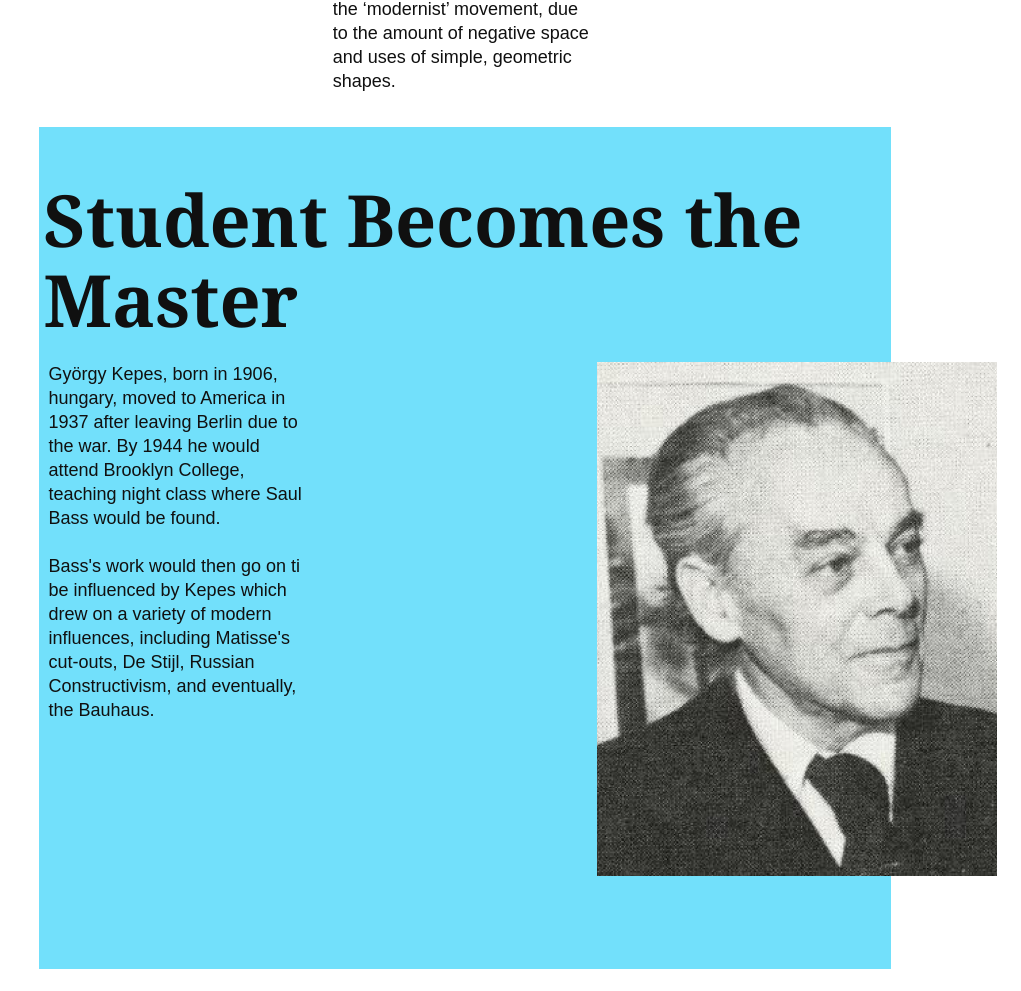
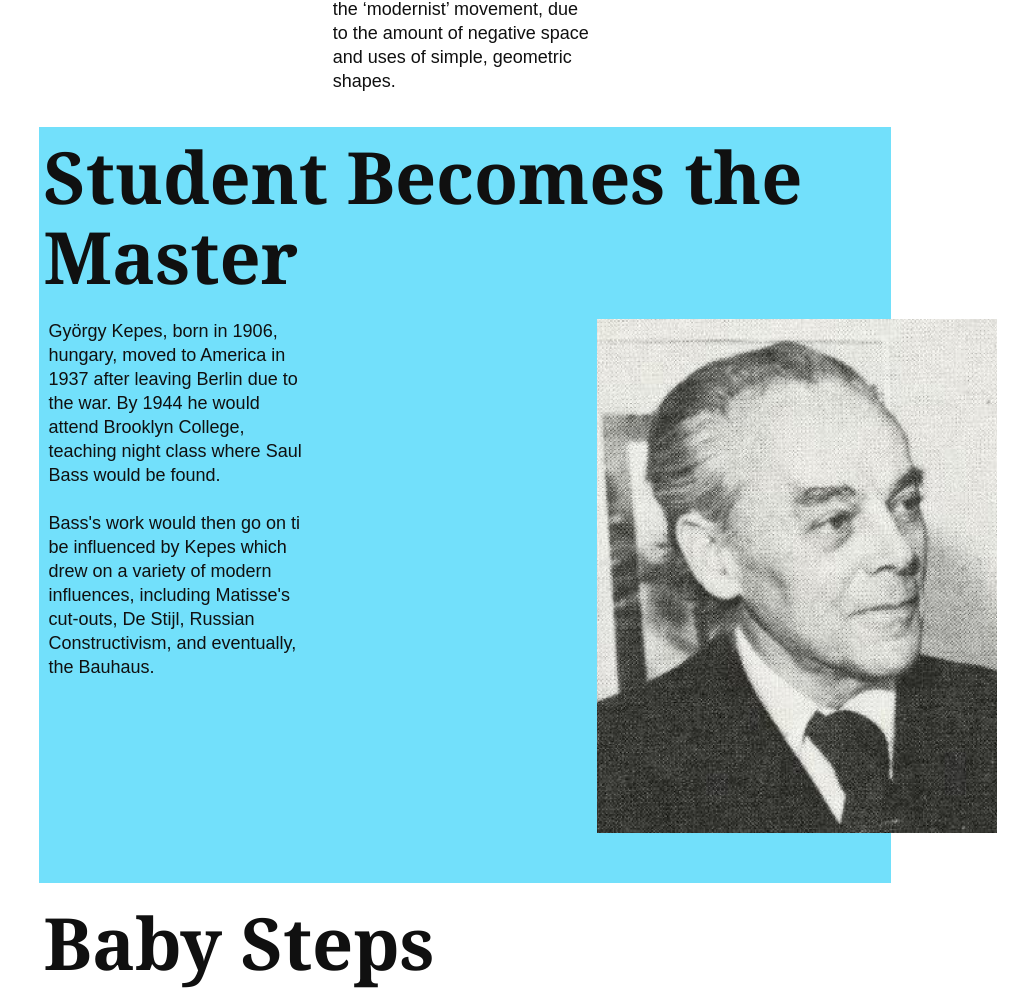
Before and after one commit to Aidan-Larkin/saul-bass, a plain HTML site: page index.html in a window 1280 px wide. Shown: the part 1021-2012 px from the top of the page, without its empty margins (259-1280 px from the left). Drawn offline with Linux system fonts and the light colour scheme; a web font is replaced by a local one.

Commit message:
messing around

```diff
--- a/bass.css
+++ b/bass.css
@@ -26,7 +26,6 @@ body, html {
 
 /* The hero image */
 .hero-image {
-  /* Use "linear-gradient" to add a darken background effect to the image (photographer.jpg). This will make the text easier to read */
   background-image: url(/images/banner-image.png);
 
 
@@ -270,15 +269,11 @@ figure.quote p{
             }
 
             .colour-block{
-                padding:3rem 0 3rem 0;
+                padding:5px 0px 5px 0px;
                 background-color:#72E0FB;
                 background-size: cover;
-                margin-bottom:2.5rem;
+                margin-bottom: 15px;
                 }
-
-                main{
-                    margin-bottom: 2.5rem;
-                    }
 
 /* media queries */
 @media only screen and (max-width:1068px) {
```
Also changed, not shown: index.html (+1 -1 lines).
